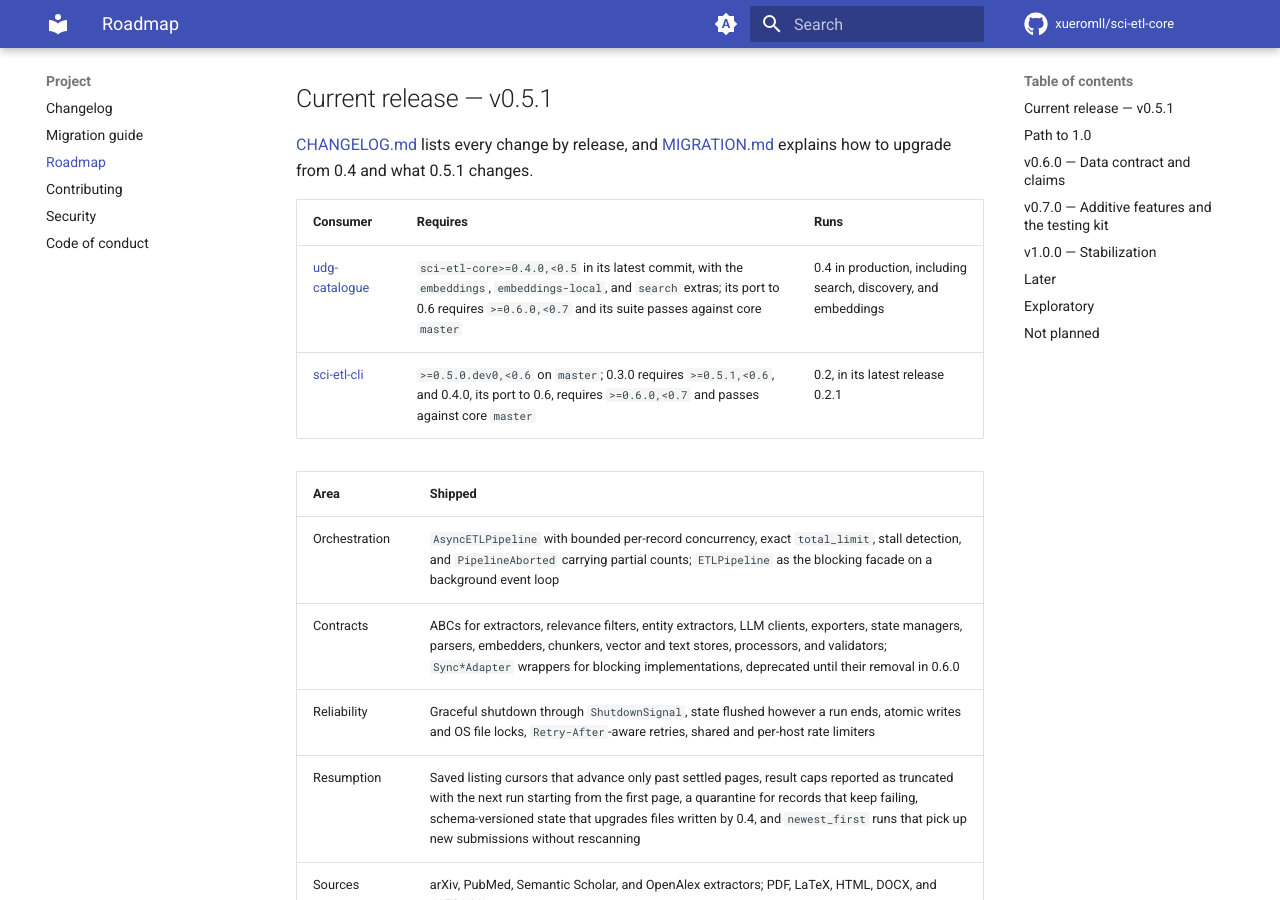
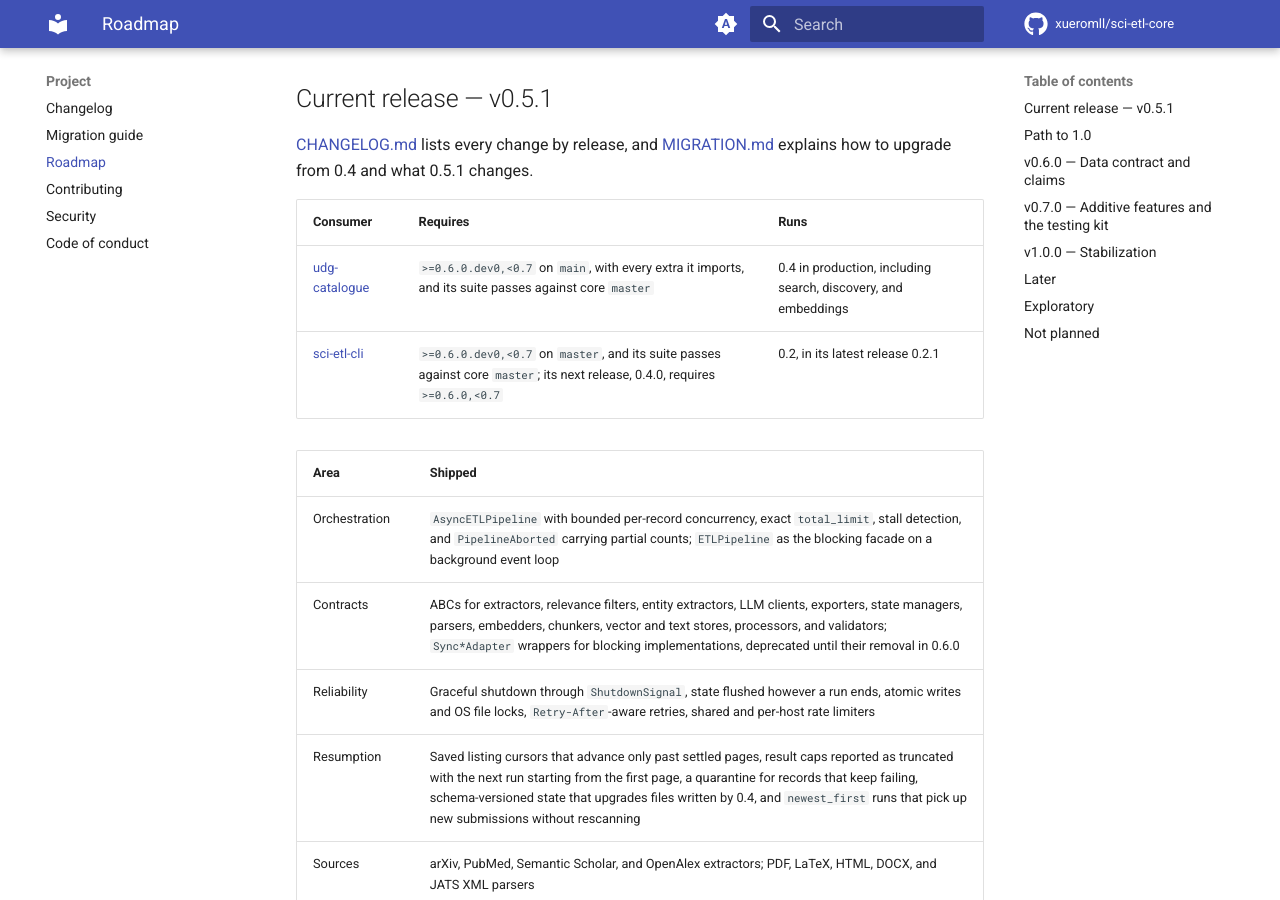
Before and after one commit to xueromll/sci-etl-core, an MkDocs documentation site: the page built from docs/project/roadmap.md, in a window 1280 px wide and 900 px high, scrolled down 356 px. Built offline with MkDocs 1.6.1 and Material for MkDocs 9.7.7, drawn with Linux system fonts in a browser that asks for light colours; comment, search, counter and statistics services are not loaded; the version menu is left out.

Commit message:
docs: update the consumer requirements in the roadmap

```diff
--- a/ROADMAP.md
+++ b/ROADMAP.md
@@ -17,8 +17,8 @@ changes.
 
 | Consumer | Requires | Runs |
 |----------|----------|------|
-| [udg-catalogue](https://github.com/xueromll/udg-catalogue) | `sci-etl-core>=0.4.0,<0.5` in its latest commit, with the `embeddings`, `embeddings-local`, and `search` extras; its port to 0.6 requires `>=0.6.0,<0.7` and its suite passes against core `master` | 0.4 in production, including search, discovery, and embeddings |
-| [sci-etl-cli](https://github.com/xueromll/sci-etl-cli) | `>=0.5.0.dev0,<0.6` on `master`; 0.3.0 requires `>=0.5.1,<0.6`, and 0.4.0, its port to 0.6, requires `>=0.6.0,<0.7` and passes against core `master` | 0.2, in its latest release 0.2.1 |
+| [udg-catalogue](https://github.com/xueromll/udg-catalogue) | `>=0.6.0.dev0,<0.7` on `main`, with every extra it imports, and its suite passes against core `master` | 0.4 in production, including search, discovery, and embeddings |
+| [sci-etl-cli](https://github.com/xueromll/sci-etl-cli) | `>=0.6.0.dev0,<0.7` on `master`, and its suite passes against core `master`; its next release, 0.4.0, requires `>=0.6.0,<0.7` | 0.2, in its latest release 0.2.1 |
 
 | Area | Shipped |
 |------|---------|
```
Also changed, not shown: steps-7-10-progress.md (+5 -0 lines).
